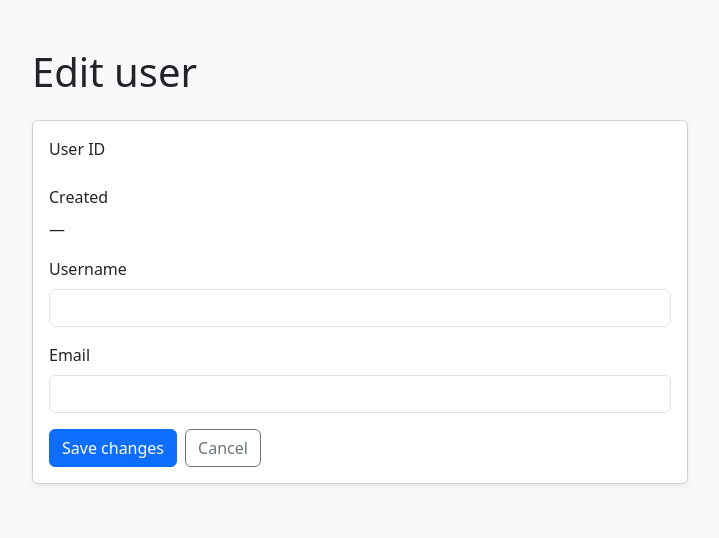
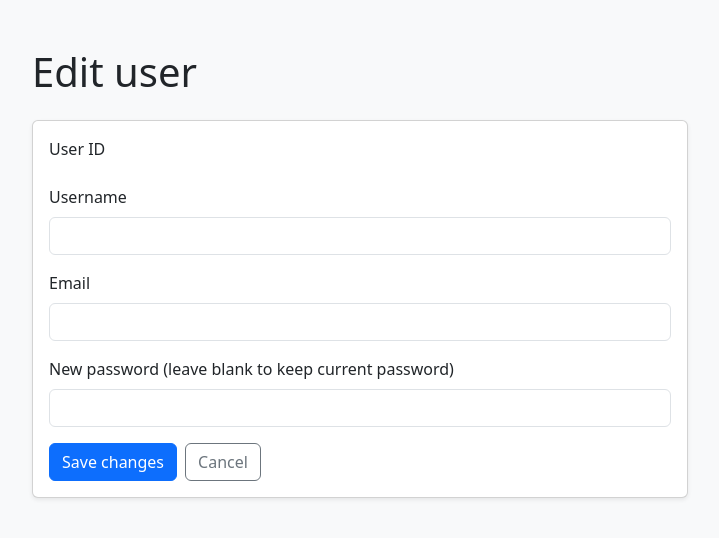
Before and after one commit to hmchadwick14-cloud/401_Project_CRUD, a Node server app: template views/editUser.ejs in a window 1280 px wide. Shown: the top 538 px of the page, without its empty margins (280-999 px from the left). Run offline with Node 20, Linux system fonts and the light colour scheme; the template is opened without the code that fills it, so the values that code supplies are empty.

Commit message:
new supabase table

```diff
--- a/app.js
+++ b/app.js
@@ -1,6 +1,9 @@
 require('dotenv').config();
 const express = require('express');
 const path = require('path');
+const { randomBytes, scrypt: scryptCallback } = require('crypto');
+const { promisify } = require('util');
+const scrypt = promisify(scryptCallback);
 
 const app = express();
 app.use(express.urlencoded({ extended: false }));
@@ -13,8 +16,16 @@ app.set('views', path.join(__dirname, 'views'));
 // Keep the service-role key on the server. Never put it in browser-side JavaScript.
 const SUPABASE_URL = process.env.SUPABASE_URL || 'https://YOUR_PROJECT_ID.supabase.co';
 const SUPABASE_SERVICE_ROLE_KEY = process.env.SUPABASE_SERVICE_ROLE_KEY || 'YOUR_SUPABASE_SERVICE_ROLE_KEY';
-const TABLE = 'user_accounts';
+const TABLE = 'admin_users';
 const port = process.env.PORT || 3000;
+
+// Store only a salted password hash, never a plaintext password.
+async function hashPassword(password) {
+  const salt = randomBytes(16).toString('hex');
+  const derivedKey = await scrypt(password, salt, 64);
+  return `scrypt$${salt}$${derivedKey.toString('hex')}`;
+}
+
 
 function ensureConfigured() {
   if (SUPABASE_URL.includes('YOUR_PROJECT_ID') || SUPABASE_SERVICE_ROLE_KEY.includes('YOUR_')) {
@@ -61,7 +72,7 @@ function showError(res, message, status = 500) {
 
 app.get('/', async (req, res) => {
   try {
-    const users = await supabaseRequest(`${TABLE}?select=user_id,username,created_at,email&order=created_at.desc`);
+    const users = await supabaseRequest(`${TABLE}?select=user_id,username,email&order=username.asc`);
     res.render('index', { users });
   } catch (error) {
     showError(res, error.message);
@@ -74,13 +85,15 @@ app.post('/addUser', async (req, res) => {
   try {
     const username = req.body.username?.trim() || null;
     const email = req.body.email?.trim() || null;
-    if (!username && !email) return showError(res, 'Enter a username or email address.', 400);
+    const password = req.body.password || '';
+    if (!username || !email || !password) return showError(res, 'Username, email, and password are required.', 400);
+    if (password.length < 12) return showError(res, 'Password must contain at least 12 characters.', 400);
 
-    // user_id and created_at are generated by the table; do not send them from the form.
+    // user_id is generated by the database.
     await supabaseRequest(TABLE, {
       method: 'POST',
       headers: { Prefer: 'return=minimal' },
-      body: JSON.stringify({ username, email }),
+      body: JSON.stringify({ username, email, password: await hashPassword(password) }),
     });
     res.redirect('/');
   } catch (error) {
@@ -91,7 +104,7 @@ app.post('/addUser', async (req, res) => {
 app.get('/index/:user_id/edit', async (req, res) => {
   try {
     const query = new URLSearchParams({
-      select: 'user_id,username,created_at,email',
+      select: 'user_id,username,email',
       user_id: `eq.${req.params.user_id}`,
       limit: '1',
     });
@@ -107,13 +120,19 @@ app.post('/editUser/:user_id/edit', async (req, res) => {
   try {
     const username = req.body.username?.trim() || null;
     const email = req.body.email?.trim() || null;
-    if (!username && !email) return showError(res, 'Enter a username or email address.', 400);
+    if (!username || !email) return showError(res, 'Username and email are required.', 400);
+    const updates = { username, email };
+    // Password is optional when editing: a blank field preserves the existing hash.
+    if (req.body.password) {
+      if (req.body.password.length < 12) return showError(res, 'New password must contain at least 12 characters.', 400);
+      updates.password = await hashPassword(req.body.password);
+    }
 
     const query = new URLSearchParams({ user_id: `eq.${req.params.user_id}` });
     const rows = await supabaseRequest(`${TABLE}?${query}`, {
       method: 'PATCH',
       headers: { Prefer: 'return=representation' },
-      body: JSON.stringify({ username, email }),
+      body: JSON.stringify(updates),
     });
     if (!rows.length) return showError(res, 'User not found.', 404);
     res.redirect('/');
--- a/views/editUser.ejs
+++ b/views/editUser.ejs
@@ -10,11 +10,12 @@
     <h1 class="mb-4">Edit user</h1>
     <form id="editUserForm" action="/editUser/<%= encodeURIComponent(item.user_id) %>/edit" method="POST" class="card card-body shadow-sm">
       <div class="mb-3"><span class="form-label d-block">User ID</span><code><%= item.user_id %></code></div>
-      <div class="mb-3"><span class="form-label d-block">Created</span><%= item.created_at ? new Date(item.created_at).toLocaleString() : '—' %></div>
       <label class="form-label" for="username">Username</label>
-      <input class="form-control mb-3" id="username" name="username" type="text" maxlength="255" value="<%= item.username || '' %>">
+      <input class="form-control mb-3" id="username" name="username" type="text" maxlength="255" value="<%= item.username || '' %>" required>
       <label class="form-label" for="email">Email</label>
-      <input class="form-control mb-3" id="email" name="email" type="email" maxlength="255" value="<%= item.email || '' %>">
+      <input class="form-control mb-3" id="email" name="email" type="email" maxlength="255" value="<%= item.email || '' %>" required>
+      <label class="form-label" for="password">New password (leave blank to keep current password)</label>
+      <input class="form-control mb-3" id="password" name="password" type="password" minlength="12" autocomplete="new-password">
       <div class="d-flex gap-2"><button class="btn btn-primary" type="submit">Save changes</button><a class="btn btn-outline-secondary" href="/">Cancel</a></div>
     </form>
   </main>
```
Also changed, not shown: views/addUser.ejs (+5 -3 lines), views/index.ejs (+3 -4 lines).
